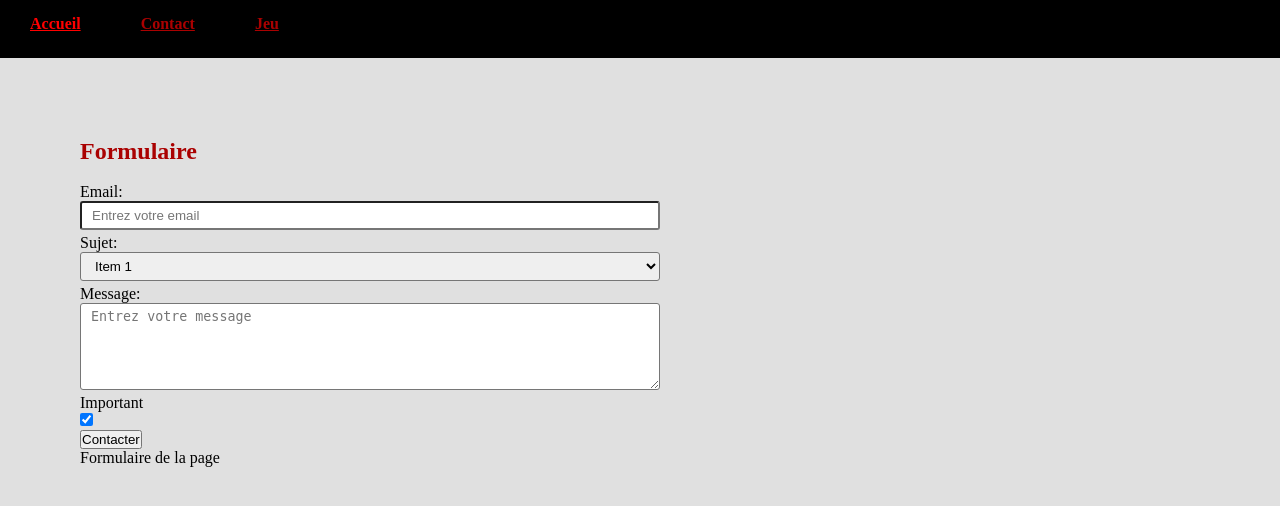
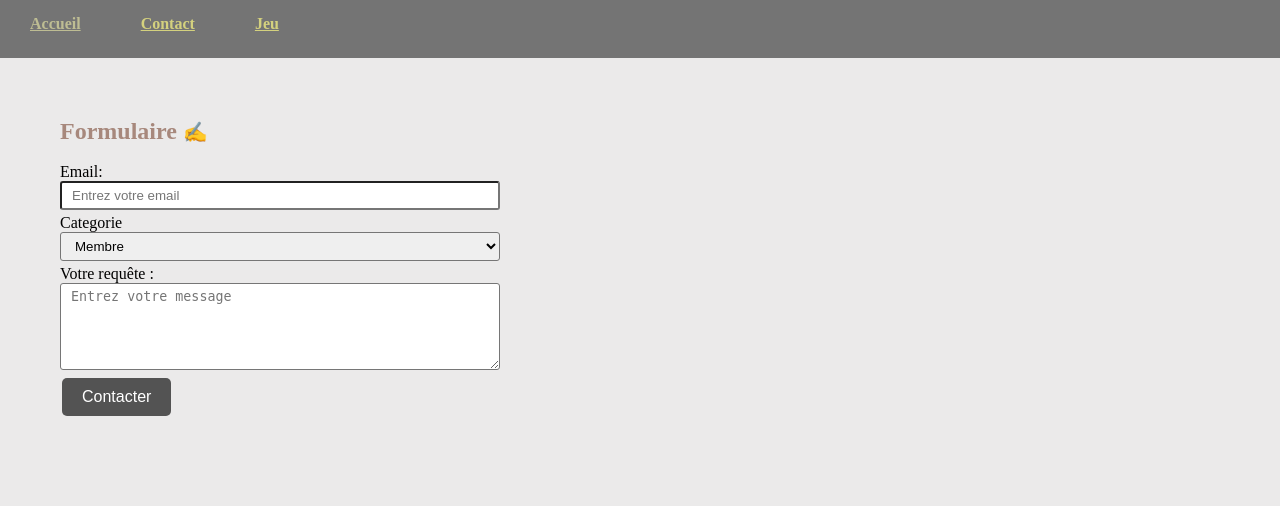
Before and after one commit to cyppcypp/projetDevWeb, a PHP site: page /contact.html in a window 1280 px wide. Shown: the top 506 px of the page. Run offline with PHP 8.4, Linux system fonts and the light colour scheme.

Commit message:
Add files via upload

```diff
--- a/html.2/contact.html
+++ b/html.2/contact.html
@@ -18,38 +18,39 @@
     </nav>
         <main class="container">
     <form action="" method="post">
-        <h2>Formulaire</h2><br>
+        <h2>Formulaire <span style='font-size: 20px;'>&#9997;</span></h2><br>
     <div>
         <label" for="email">Email:</label>
         <input class="form-field" id="email" type="email" name="email" placeholder="Entrez votre email" >
     </div>
 
     <div>
-        <label for="subject">Sujet:</label>
+        <label for="subject">Categorie</label>
         <select id="subject" class="form-field">
-            <option value="1">Item 1</option>
-            <option value="2">Item 2</option>
-            <option value="3">Item 3</option>
+            <option value="1">Membre</option>
+            <option value="2">Organisateur</option>
+            <option value="3">Visiteur</option>
         </select>
     </div>
 
     <div>
-        <label for="message">Message:</label>
+        <label for="message">Votre requête :</label>
         <textarea  class="form-field" rows="5" placeholder="Entrez votre message" id="message"></textarea>
 
     </div>
 
-    <div>
+    <!-- <div>
         <label for="important">Important</label>
         <input type="checkbox" checked name="important" id="important">
-    </div>
+    </div> -->
 
     <div>
         <input type="submit" name="send" value="Contacter">
     </div>
-    <p>Formulaire de la page</p>
+
     </form>
-</main>
+
+        </main>
 
 </main>
 </body>
--- a/html.2/style/form.css
+++ b/html.2/style/form.css
@@ -13,3 +13,20 @@ label{
 form{
     padding: 30px;
 }
+
+input[type="submit"] {
+    background-color: rgb(83, 83, 83);
+    border: none;
+    color: white;
+    padding: 10px 20px;
+    text-align: center;
+    display: inline-block;
+    font-size: 16px;
+    margin: 4px 2px;
+    cursor: pointer;
+    border-radius: 5px;
+  }
+
+  input[type="submit"]:hover {
+    background-color: #3e8e41;
+  }
--- a/html.2/style/main.css
+++ b/html.2/style/main.css
@@ -5,38 +5,60 @@
 }
 
 body {
-    background-color: rgb(224, 224, 224);
+    background-color: rgb(235, 234, 234);
 }
 
-h1, h2{
-    color: rgb(170, 1, 1);
+h1#blockgame{
+    color: #d4d17e;
+    text-align: center;
+    font-family: Georgia, serif	;
+    background-color: rgb(116, 116, 116);
+
+}
+
+h1#titre, h2, h1#jeu{
+    color: #a7887c;
+    text-align: left;
+    background-color: rgb(235, 234, 234);
 }
 
 nav ul{
     display: flex;
-    background: rgb(0, 0, 0);
+    background: rgb(116, 116, 116);
     margin-bottom: 10px;
     list-style-type: none;
+    text-align: center;
+
 }
 
 nav ul li a{
     display: block;
     padding: 15px 30px;
-    background: rgb(0, 0, 0);
+    background: rgb(116, 116, 116);
     margin-bottom: 10px;
-    color: rgb(170, 1, 1);
+    color: #d4d17e;
     font-weight: 900;
+
 }
 
 nav ul li a:hover{
-    color: rgb(255, 0, 0);
+    color: #bebd93;
 }
 
 p {
     color: rgb(0, 0, 0);
+    display: inline;
 }
 
 .container{
-    width: 50%;
-    margin: 50px;
+
+    width: 300px;
+    margin: 30px;
+    width: auto;
+
+
 }
+
+form{
+    width: 500px;
+}
```
Also changed, not shown: html.2/index.html (+12 -5 lines), html.2/jeu.html (+9 -2 lines), html.2/js/jeu.js (+14 -3 lines), html.2/style/jeu.css (+38 -0 lines), html.2/image/block.jpg (added).
